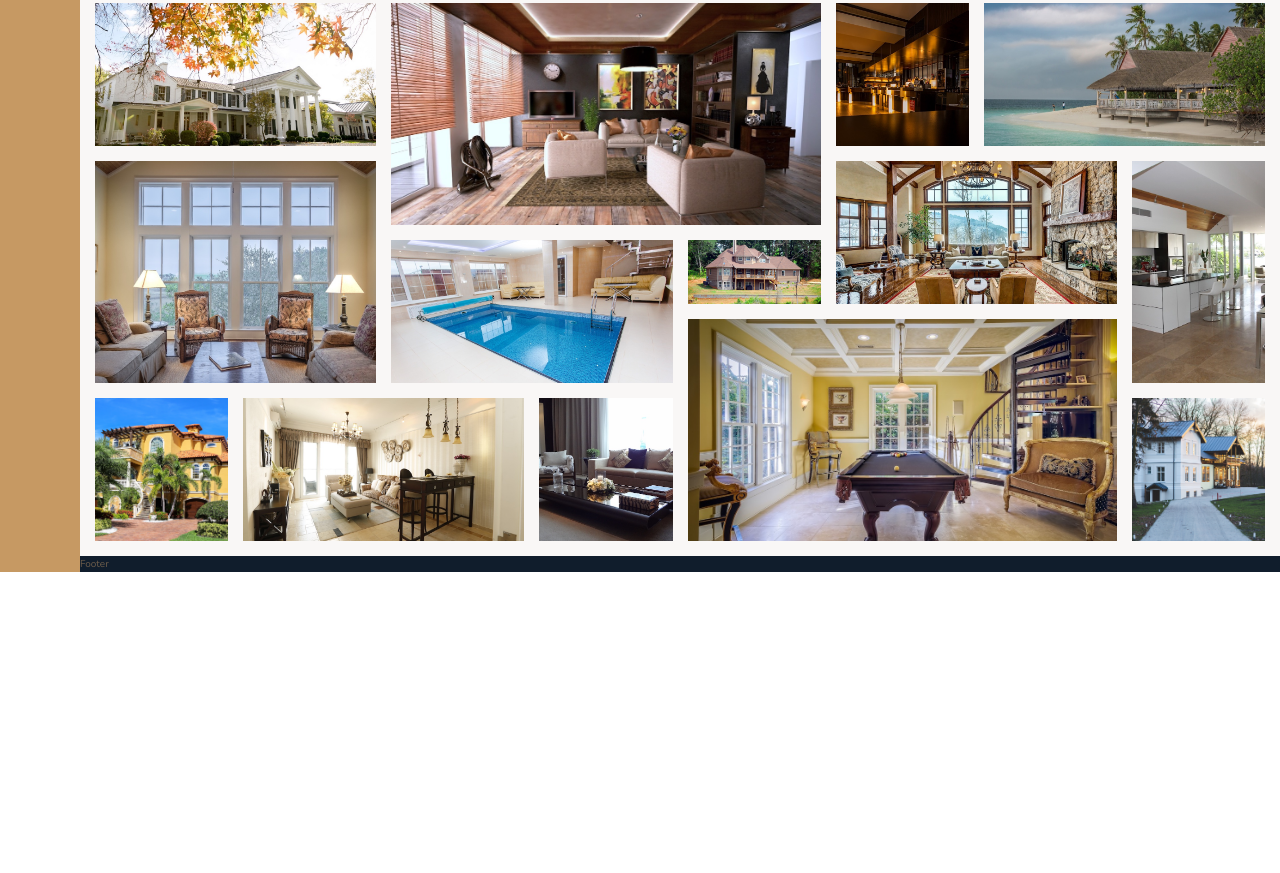
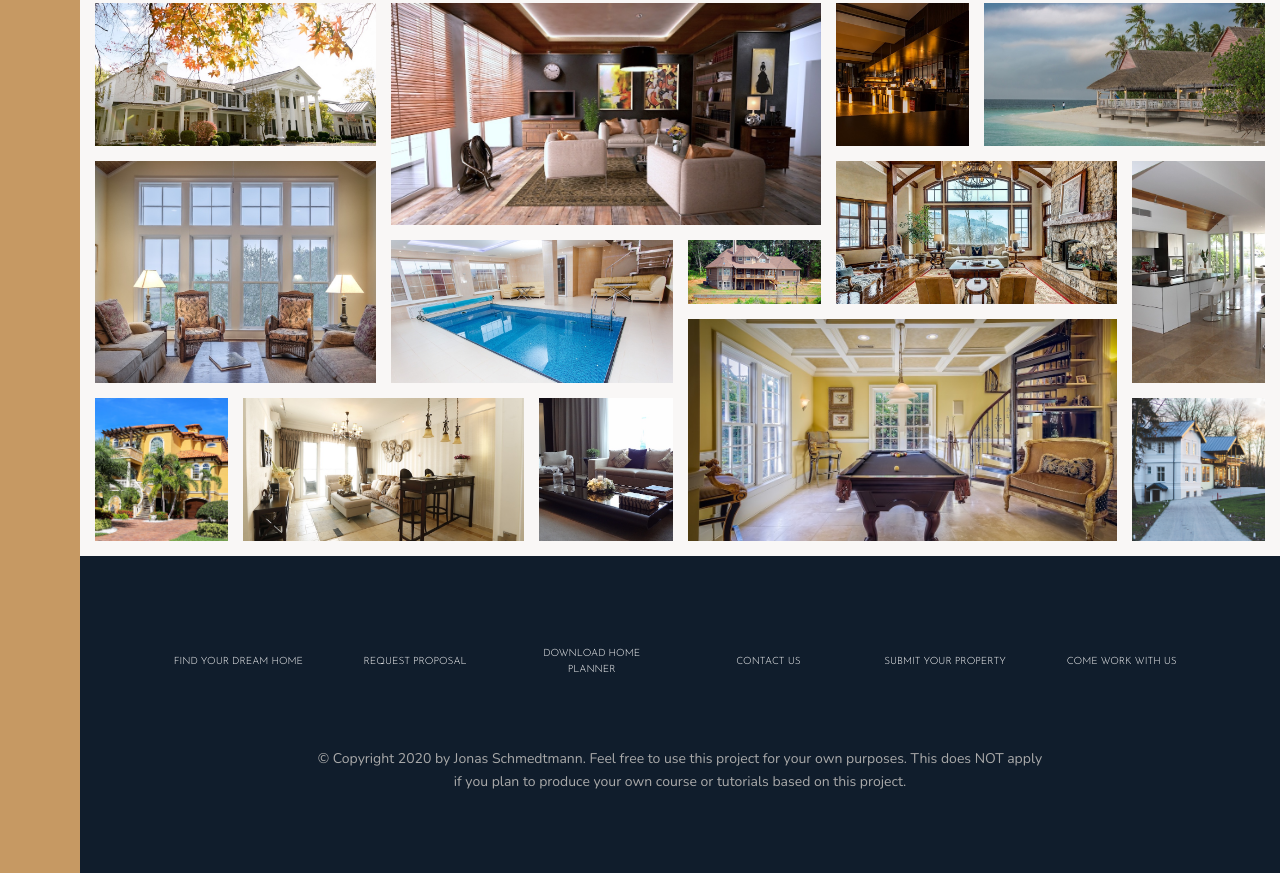
Before and after one commit to lawrencedovin/nexter, a website: page index.html in a window 1280 px wide. Shown: the part 3080-3953 px from the top of the page. Before the commit the page ends 3652 px from the top, so only its background shows below. Drawn offline with nearby package versions, Linux system fonts and the light colour scheme.

Commit message:
Added Footer

```diff
--- a/index.html
+++ b/index.html
@@ -344,7 +344,19 @@
         </section>
 
         <footer class="footer">
-            Footer
+            <ul class="nav">
+                <li class="nav__item"><a href="#" class="nav__link">Find your dream home</a></li>
+                <li class="nav__item"><a href="#" class="nav__link">Request proposal</a></li>
+                <li class="nav__item"><a href="#" class="nav__link">Download home planner</a></li>
+                <li class="nav__item"><a href="#" class="nav__link">Contact us</a></li>
+                <li class="nav__item"><a href="#" class="nav__link">Submit your property</a></li>
+                <li class="nav__item"><a href="#" class="nav__link">Come work with us</a></li>
+            </ul>
+            <p class="copyright">
+                &copy; Copyright 2020 by Jonas Schmedtmann. Feel free to use this project for your own
+                purposes. This does NOT apply if you plan to produce your own course or tutorials based on this
+                project.
+            </p>
         </footer>
     </body>
 </html>
--- a/sass/_footer.scss
+++ b/sass/_footer.scss
@@ -1,4 +1,43 @@
 .footer {
     background-color: $color-secondary;
     grid-column: full-start / full-end;
+    padding: 8rem;
+
 }
+
+.nav {
+    list-style: none;
+
+    display: grid;
+    grid-template-columns: repeat(auto-fit, minmax(15rem, 1fr));
+    grid-gap: 2rem;
+    align-items: center;
+
+    &__link:link,
+    &__link:visited {
+        font-size: 1rem;
+        color: #fff;
+        text-decoration: none;
+        font-family: $font-display;
+        text-transform: uppercase;
+        text-align: center;
+        padding: 1rem;
+        display: block;
+        transition: all .2s;
+
+    }
+
+    &__link:hover,
+    &__link:active {
+        background-color: rgba(#fff, .05);
+        transform: translateY(-3px);
+    }
+}
+
+.copyright {
+    font-size: 1.4rem;
+    color: $color-grey-light-2;
+    margin: 6rem auto 0;
+    text-align: center;
+    width: 70%;
+}
```
Also changed, not shown: css/style.css.
